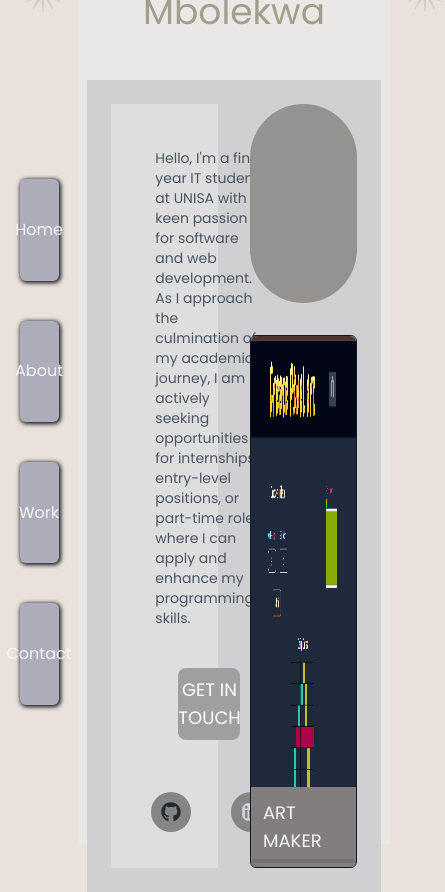
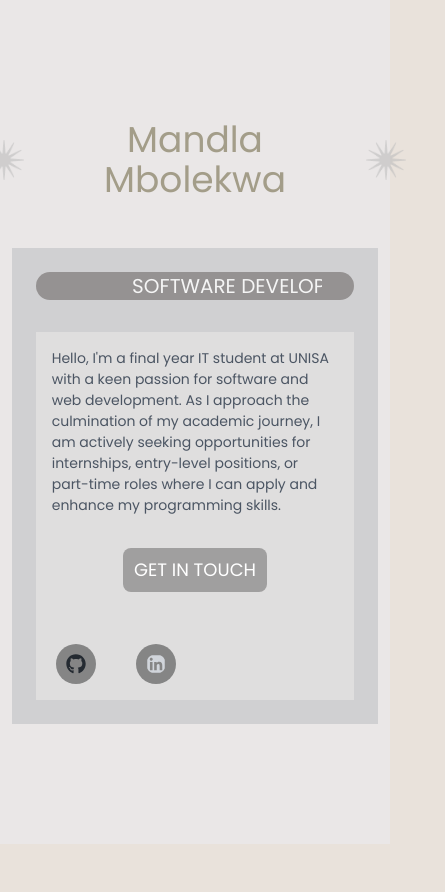
Before and after one commit to 23Mandla/portfolio, a React (Create React App) app: page / in a window 390 px wide. Shown: the whole page, 445 px wide, since content can reach past the window. After the commit the page ends 844 px from the top, so only its background shows below. Built offline with nearby package versions, Linux system fonts and the light colour scheme.

Commit message:
media querries

```diff
--- a/src/componets/Home/Home.js
+++ b/src/componets/Home/Home.js
@@ -29,10 +29,10 @@ export default function Home() {
         <h1 className="text-4xl text-center text-[#A39D89]">Mandla Mbolekwa</h1>
         <img src={star} alt="" className="h-10" />
       </div>
-      <div className="grid grid-cols-4 gap-8 w-[94%] m-auto p-6 bg-[#d0d0d2]">
+      <div className="grid md:grid-cols-4 gap-8 w-[94%] m-auto p-6 bg-[#d0d0d2]">
         <div
           ref={ref}
-          className="grid gap-8 col-span-2 bg-[#dfdede] p-9 text-sm row-span-4 text-gray-600"
+          className="grid gap-8 col-span-2 bg-[#dfdede] p-4 lg:p-8 text-[14px] lg:text-sm row-span-4 text-gray-600 order-last md:order-first"
         >
           <motion.p
             variants={{
@@ -42,7 +42,6 @@ export default function Home() {
             initial="hidden"
             animate={animation}
             transition={{ duration: 1.2, delay: 0.7 }}
-            className="p-2"
           >
             Hello, I'm a final year IT student at UNISA with a keen passion for
             software and web development. As I approach the culmination of my
@@ -72,16 +71,16 @@ export default function Home() {
             </div>
           </div>
         </div>
-        <div className="col-span-2 gap-10 rounded-full px-8 bg-[#959292] flex items-center justify-center overflow-hidden whitespace-nowrap">
+        <div className="col-span-2 rounded-full px-8 bg-[#959292] flex items-center justify-center overflow-hidden whitespace-nowrap">
           <div className="inline-block w-full overflow-hidden whitespace-nowrap">
-            <span className="inline-block animate-slide space-x-16 py-2">
+            <span className="inline-block animate-slide space-x-14 py-0 lg:py-2">
               <p className="text-xl inline-block">SOFTWARE DEVELOPER</p>
               <p className="text-xl inline-block">WEB DEVELOPER</p>
               <p className="text-xl inline-block">PROGRAMMER</p>
             </span>
           </div>
         </div>
-        <div className="border border-gray-900 rounded-md row-span-3 col-span-2">
+        <div className="border border-gray-900 rounded-md row-span-3 col-span-2 hidden md:block">
           <div className="h-full">
             <Swiper
               spaceBetween={50}
--- a/src/componets/Navbar/Navbar.js
+++ b/src/componets/Navbar/Navbar.js
@@ -2,7 +2,7 @@ import React from "react";
 import { Link } from "react-router-dom";
 export default function Navbar() {
   return (
-    <div className="fixed flex flex-col w-1/5 float-left h-full items-center justify-center">
+    <div className="fixed flex-col w-1/5 float-left h-full items-center justify-center hidden md:flex">
       <div className="relative bg-[#acacba] w-1/2 h-[12%]  lg:h-1/6 mt-10 rounded-md cursor-pointer shadow-[1px_1px_4px_1px_#101319] hover:shadow-[1px_px_10px_10px_#021F3899]">
         <Link to="/" className="w-full h-full flex items-center justify-center">
           Home
--- /dev/null
+++ b/src/componets/Navbar/ToggleNav.js
@@ -0,0 +1,13 @@
+
+
+export default function ToggleNav() {
+  return (
+    <div className="w-20 h-20 rounded-full bg-white">
+      <div>
+        <span></span>
+        <span></span>
+        <span></span>
+      </div>
+    </div>
+  )
+}
--- a/src/pages/Layout.js
+++ b/src/pages/Layout.js
@@ -5,11 +5,11 @@ import { Outlet } from "react-router-dom";
 export default function Layout() {
   return (
     <div className="h-screen ">
-      <div className="w-full">
+      <div>
         <Navbar />
       </div>
 
-      <div className="col-span-4 w-4/5 float-right">
+      <div className="col-span-4 md:w-4/5 float-right">
         <Outlet />
       </div>
     </div>
--- a/tailwind.config.js
+++ b/tailwind.config.js
@@ -8,10 +8,10 @@ module.exports = {
       'sm': '640px',
       // => @media (min-width: 640px) { ... }
 
-      'md': '768px',
+      'md': '780px',
       // => @media (min-width: 768px) { ... }
 
-      'lg': '1024px',
+      'lg': '1026px',
       // => @media (min-width: 1024px) { ... }
 
       'xl': '1280px',
```
